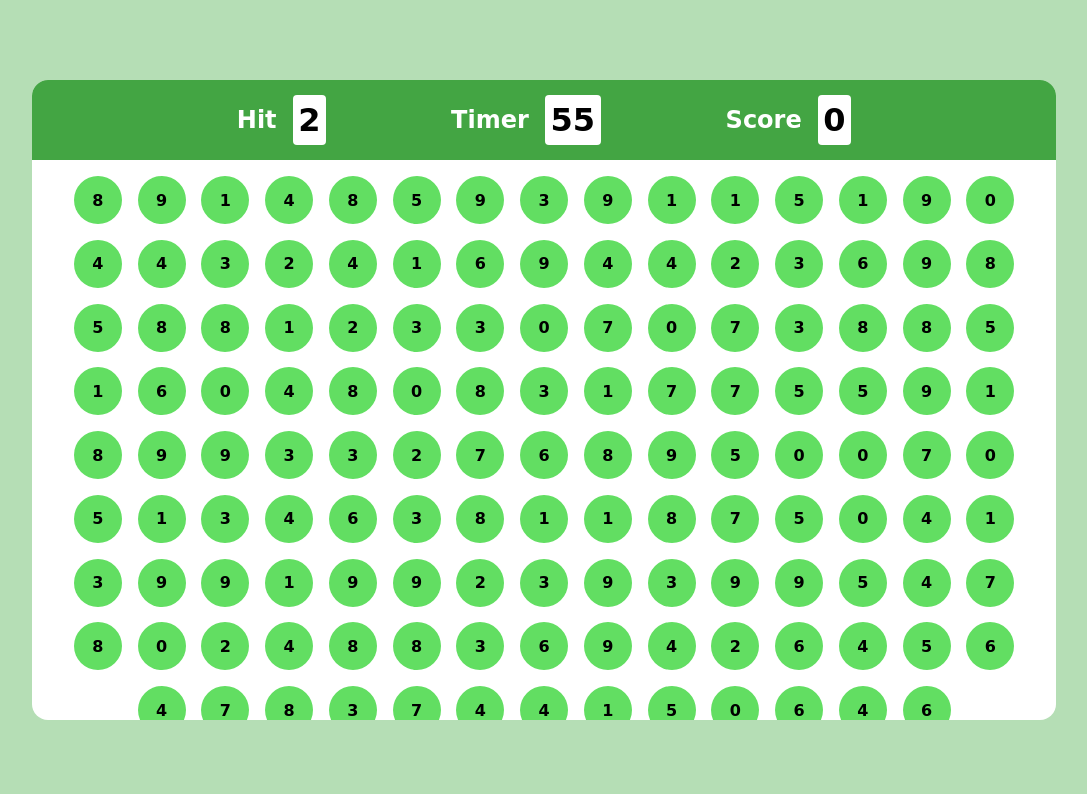
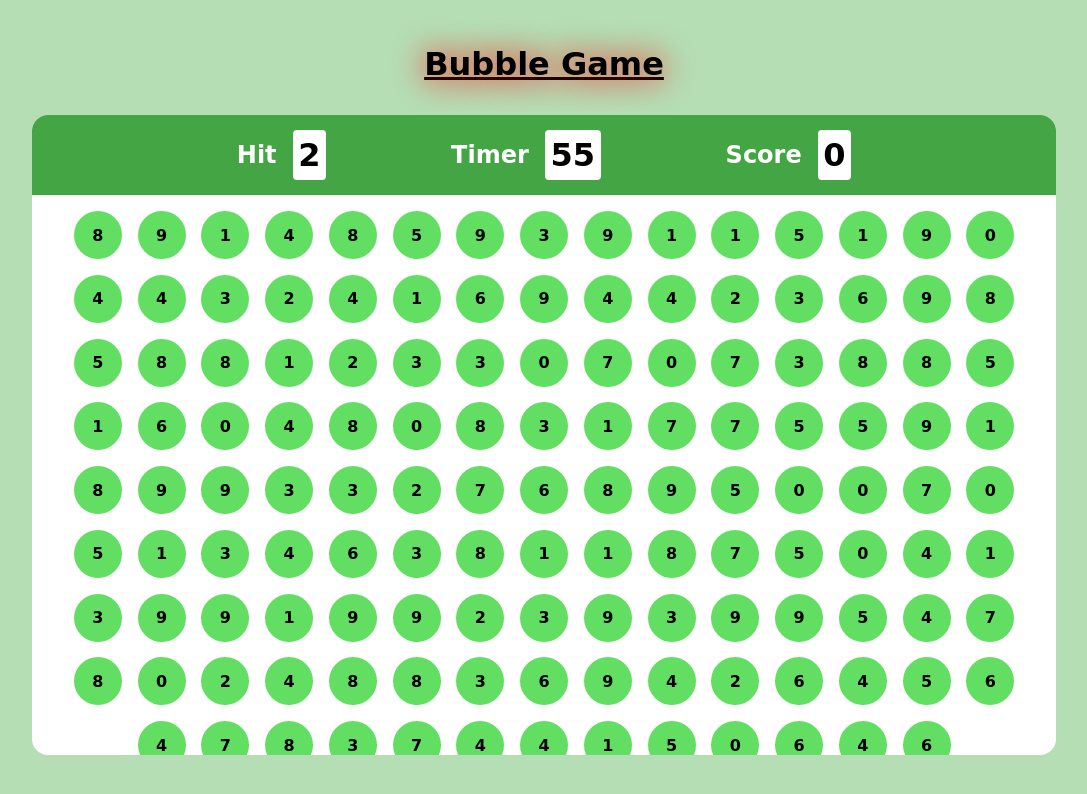
Before and after one commit to HardikKajne1999/Bubble-Game-Project-in-JS, a plain HTML site: page index.html in a window 1280 px wide. Shown: the whole page, without its empty margins (96-1183 px from the left). Drawn offline with Linux system fonts and the light colour scheme.

Commit message:
added heading for the game

```diff
--- a/index.html
+++ b/index.html
@@ -8,6 +8,7 @@
 </head>
 <body>
     <div id="main">
+        <h1>Bubble Game</h1>
         <div id="panel">
             <div id="panelTop">
                 <div class="elem">
--- a/style.css
+++ b/style.css
@@ -9,12 +9,18 @@ html,body{
     height: 100%;
 }
 #main{
+    display: flex;
+    justify-content: center;
+    align-items: center;
+    flex-direction: column;
+    gap: 2rem;
     width: 100%;
     height: 100%;
     background-color: rgb(181, 222, 181);
-    display: flex;
-    justify-content: center;
-    align-items: center;
+}
+#main h1{
+    text-decoration: underline;
+    text-shadow: 0 0 2rem red;
 }
 #panel{
     width: 80%;
```
